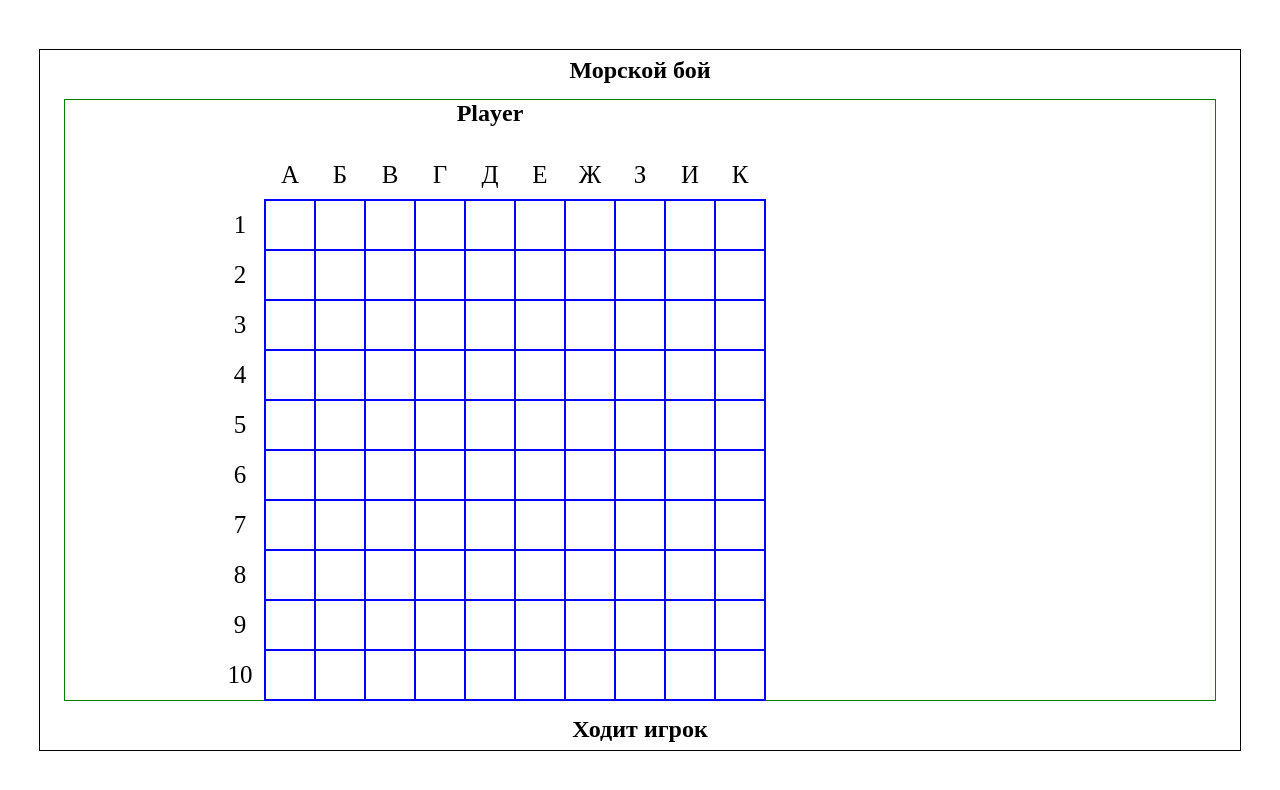
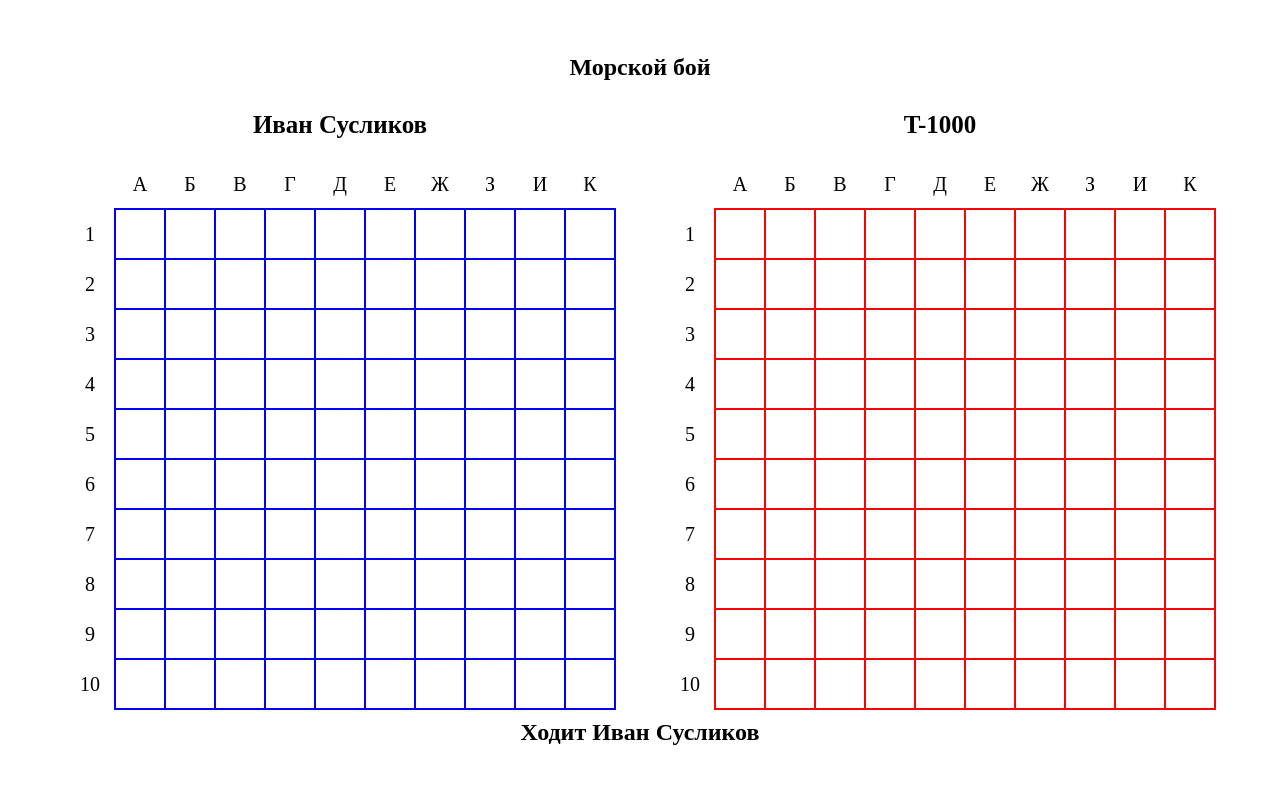
Before and after one commit to AndreyKosDir/Sea-Battle, a Vue app: page / in a window 1280 px wide. Shown: the top 790 px of the page. Built offline with nearby package versions, Linux system fonts and the light colour scheme.

Commit message:
Написаны основные компоненты.

```diff
--- a/src/App.vue
+++ b/src/App.vue
@@ -1,12 +1,12 @@
 <template>
   <div id="app">
     <div class="game">
-      <h2>Морской бой</h2>
+      <h2 class="title">Морской бой</h2>
       <div class="players">
-        <Player :board="playerField"/>
-        <div class="computer"></div>
+        <Player :board="playerField" :player="'human'" :name="playerName"/>
+        <Player :board="playerField" :player="'computer'" :name="computerName"/>
       </div>
-      <h2>Ходит игрок</h2>
+      <h2>Ходит {{playerName}}</h2>
     </div>
   </div>
 </template>
@@ -21,6 +21,9 @@ export default {
   components: {Player},
   data() {
     return {
+      playerName: 'Иван Сусликов',
+      computerName: 'T-1000',
+      // currentPlayer: this.playerName,
       playerField: field
     }
   },
@@ -48,21 +51,21 @@ export default {
   .game {
     width: 1200px;
     height: 700px;
-    border: 1px black solid;
     display: flex;
     flex-direction: column;
     justify-content: space-around;
     align-items: center;
   }
 
+  .title {
+    margin-bottom: 20px;
+  }
+
   .players {
     width: 1150px;
     height: 600px;
-    border: 1px green solid;
     display: flex;
-    justify-content: space-around;
+    justify-content: space-between;
     align-items: center;
   }
-
-
 </style>
--- /dev/null
+++ b/src/components/Cell.vue
@@ -0,0 +1,82 @@
+<template>
+    <div @click="print"></div>
+</template>
+
+<script>
+    export default {
+        name: "Cell",
+        props: ["line", "row", "player"],
+        methods: {
+            print() {
+                if (this.player === 'human') {
+                    return;
+                }
+
+                console.log([this.line, this.row]);
+            }
+        }
+    }
+</script>
+
+<style scoped>
+    .human .battle-cell {
+        width: 50px;
+        height: 50px;
+        box-shadow: 0 0 0 1px blue inset;
+    }
+
+    .computer .battle-cell {
+        width: 50px;
+        height: 50px;
+        box-shadow: 0 0 0 1px red inset;
+        cursor: pointer;
+        display: flex;
+        justify-content: center;
+        align-items: center;
+    }
+
+    .computer .battle-cell:hover:after {
+        position: absolute;
+        content: ' ';
+        width: 16px;
+        height: 16px;
+        background-color: red;
+        border-radius: 50%;
+        animation: target 3s infinite;
+    }
+
+    .computer .battle-cell:hover:before {
+        position: absolute;
+        content: '';
+        width: 8px;
+        height: 8px;
+        border-radius: 50%;
+        animation: pulse 3s infinite;
+    }
+
+    @keyframes target {
+        0% {
+            transform: scale(1.0, 1.0);
+        }
+        50% {
+            transform: scale(0.5, 0.5);
+        }
+        100% {
+            transform: scale(1.0, 1.0);
+        }
+    }
+
+    @keyframes pulse {
+        30% {
+            box-shadow: 0 0 0 0 rgba(255, 0, 0, 0.4)
+        }
+        80% {
+            box-shadow: 0 0 0 30px rgba(255, 0, 0, 0)
+        }
+        100% {
+            box-shadow: 0 0 0 0 rgba(255, 0, 0, 0)
+        }
+    }
+
+
+</style>
--- /dev/null
+++ b/src/components/CellLine.vue
@@ -0,0 +1,25 @@
+<template>
+    <div>
+        <Cell
+                class="battle-cell"
+                v-for="(el, i) of cells"
+                :key="row + '' + i"
+                :line="i"
+                :row="row"
+                :player="player"
+        />
+    </div>
+</template>
+
+<script>
+    import Cell from "./Cell";
+    export default {
+        name: "CellLine",
+        components: {Cell},
+        props: ["player", "cells", "row"]
+    }
+</script>
+
+<style scoped>
+
+</style>
--- a/src/components/Player.vue
+++ b/src/components/Player.vue
@@ -1,56 +1,56 @@
 <template>
-    <div class="player">
-        <h2>Player</h2>
+    <div :class="player">
+        <span class="playerName">{{name}}</span>
         <div class="game-field">
             <div class="alpha">
-                <div>A</div>
-                <div>Б</div>
-                <div>В</div>
-                <div>Г</div>
-                <div>Д</div>
-                <div>Е</div>
-                <div>Ж</div>
-                <div>З</div>
-                <div>И</div>
-                <div>К</div>
+                <div v-for="line of lines" :key="line">{{line}}</div>
             </div>
             <div class="numbers">
-                <div>1</div>
-                <div>2</div>
-                <div>3</div>
-                <div>4</div>
-                <div>5</div>
-                <div>6</div>
-                <div>7</div>
-                <div>8</div>
-                <div>9</div>
-                <div>10</div>
+                <div v-for="(line, row) of lines" :key="row">{{row + 1}}</div>
             </div>
             <div class="battle-field">
-                <div class="battle-line" v-for="(line, i) of board" v-bind:key="i">
-                    <div class="battle-cell" v-for="(el, i) of line" v-bind:key="i"></div>
-                </div>
+                <CellLine
+                        :player="player"
+                        v-for="(line, row) of board"
+                        :cells="line"
+                        :row="row"
+                        :key="row"
+                >
+                </CellLine>
             </div>
         </div>
     </div>
 </template>
 
 <script>
+    import CellLine from "./CellLine";
+
     export default {
         name: "Player",
-        props: ["board"]
+        components: {CellLine},
+        props: ["board", "player", "name"],
+        data() {
+            return {
+                lines: ['A', 'Б', 'В', 'Г', 'Д', 'Е', 'Ж', 'З', 'И', 'К']
+            }
+        }
     }
 </script>
 
 <style scoped>
-    .player, .computer {
+    .human, .computer {
         width: 550px;
         height: 600px;
         display: flex;
         flex-direction: column;
-        justify-content: space-between;
+        justify-content: center;
         align-items: center;
+    }
 
+    .playerName {
+        font-size: 25px;
+        margin-bottom: 20px;
+        font-weight: bold;
     }
 
     .game-field {
@@ -82,7 +82,7 @@
         width: 50px;
         height: 50px;
         text-align: center;
-        font-size: 25px;
+        font-size: 20px;
         line-height: 50px;
     }
 
@@ -91,19 +91,13 @@
         width: 500px;
         height: 500px;
         display: flex;
-        box-shadow: 0 0 0 1px blue;
-        flex-direction: row;
     }
 
-    .battle-cell {
-        width: 50px;
-        height: 50px;
-        box-shadow: 0 0 0 1px blue inset;
-        cursor: pointer;
+    .human .battle-field {
+        box-shadow: 0 0 0 1px blue;
     }
 
-    .battle-cell:hover {
-        background-color: red;
+    .computer .battle-field {
+        box-shadow: 0 0 0 1px red;
     }
-
 </style>
```
Also changed, not shown: src/assets/logo.png (deleted), 1 other file (tests, documents, lock files or other folders).
